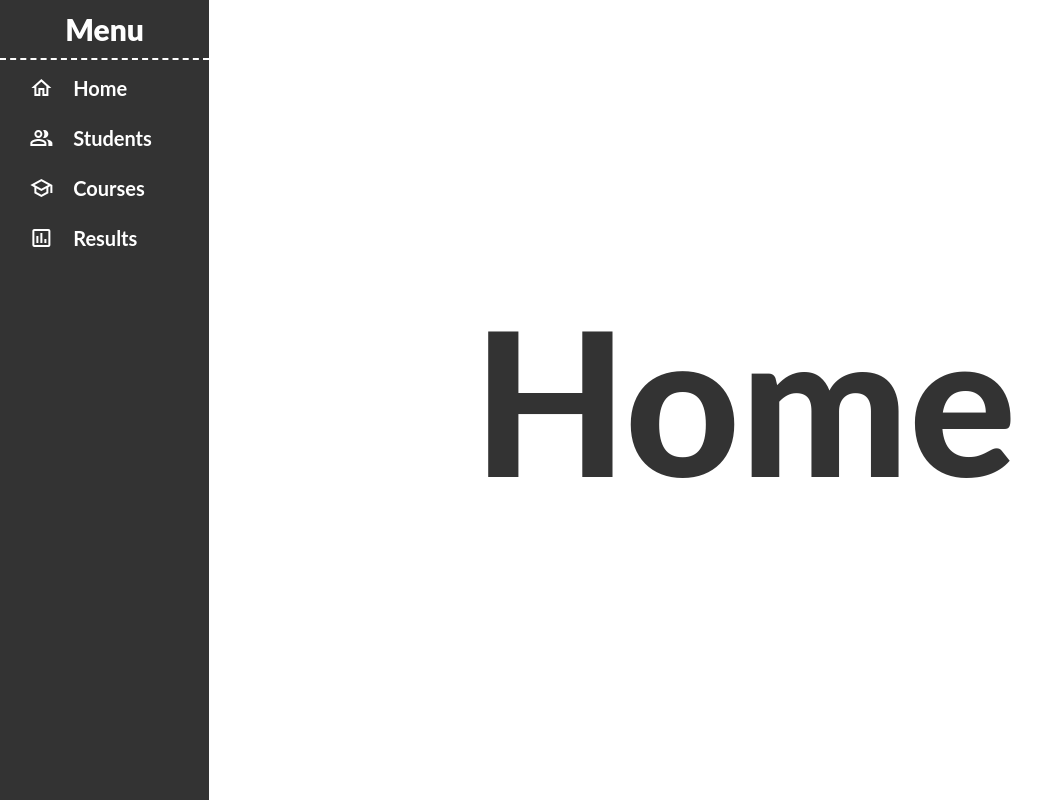
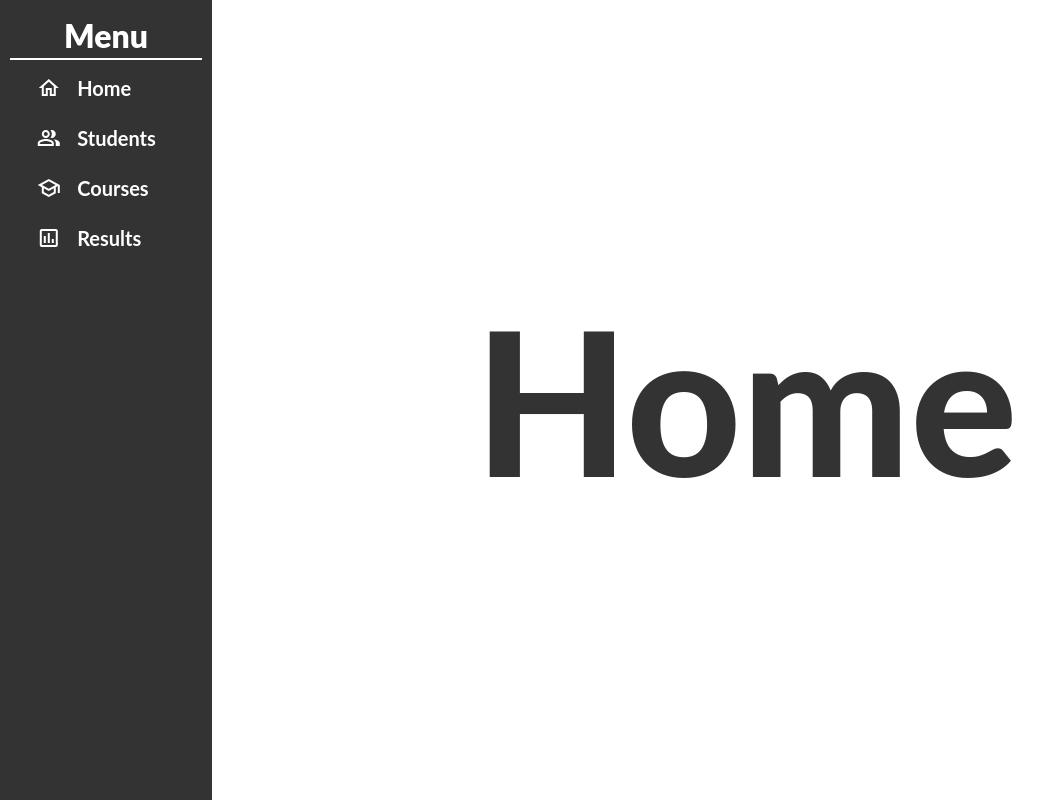
Before and after one commit to Zavista/student-system, a React (Vite) app in the folder frontend/: page / in a window 1280 px wide. Shown: the whole page, without its empty margins (0-1045 px from the left). Built offline with nearby package versions, Linux system fonts and the light colour scheme.

Commit message:
Update Top styling

```diff
--- a/frontend/components/Navbar.jsx
+++ b/frontend/components/Navbar.jsx
@@ -14,6 +14,8 @@ const Container = styled.div`
   display: flex;
   flex-direction: column;
   align-items: center;
+  border-left: 10px solid #333333;
+  border-right: 10px solid #333333;
 `;
 
 const Item = styled.div`
@@ -37,12 +39,13 @@ const Item = styled.div`
 const Top = styled.div`
   width: 100%;
   height: 60px;
+  padding-top: 12px;
   margin-bottom: 8px;
   background-color: #333333;
   color: #ffffff;
-  font-size: 30px;
+  font-size: 32px;
   font-weight: 900;
-  border-bottom: 2px dashed #fff;
+  border-bottom: 2px solid #fff;
   display: flex;
   align-items: center;
   justify-content: center;
```
